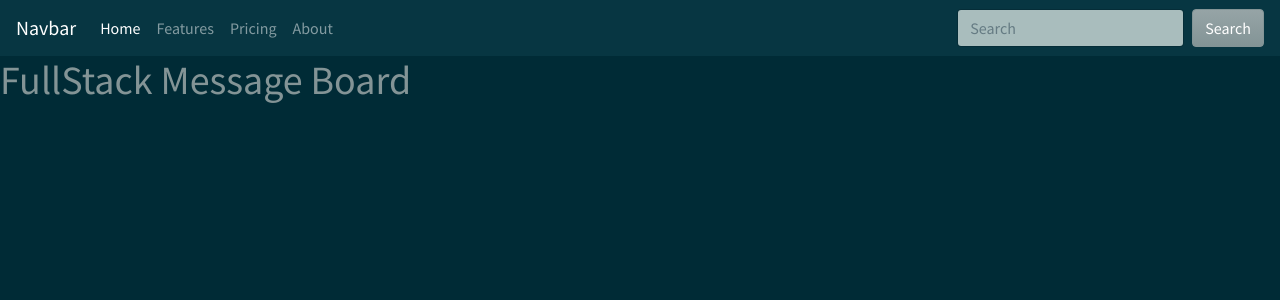
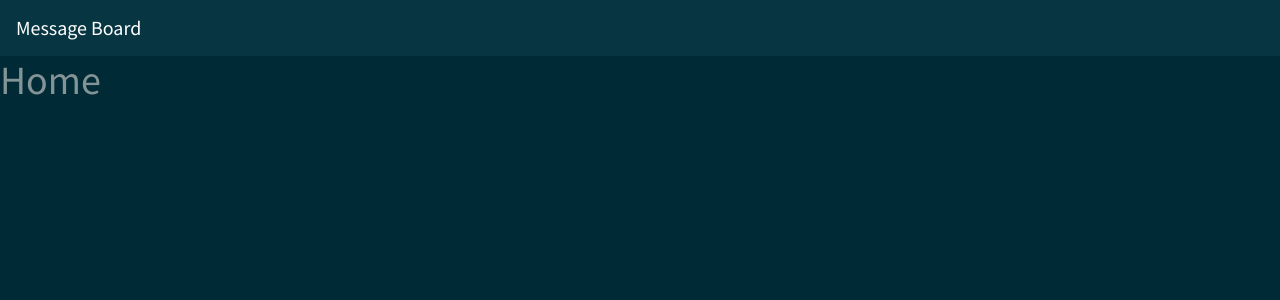
Before and after one commit to UmerSharif/message-board, a Vue app in the folder client/: page / in a window 1280 px wide. Shown: the top 300 px of the page. Built offline with nearby package versions, Linux system fonts and the light colour scheme.

Commit message:
setting home page

```diff
--- a/client/src/App.vue
+++ b/client/src/App.vue
@@ -2,35 +2,14 @@
   <div id="app">
     <!-- nav abar -->
     <nav class="navbar navbar-expand-lg navbar-dark bg-dark">
-  <a class="navbar-brand" href="#">Navbar</a>
-  <button class="navbar-toggler" type="button" data-toggle="collapse" data-target="#navbarColor02" aria-controls="navbarColor02" aria-expanded="false" aria-label="Toggle navigation">
-    <span class="navbar-toggler-icon"></span>
-  </button>
+  <a class="navbar-brand" href="#/">Message Board</a>
+</nav>
+ <router-view/>
+  </div>
 
-  <div class="collapse navbar-collapse" id="navbarColor02">
-    <ul class="navbar-nav mr-auto">
-      <li class="nav-item active">
-        <a class="nav-link" href="#">Home <span class="sr-only">(current)</span></a>
-      </li>
-      <li class="nav-item">
-        <a class="nav-link" href="#">Features</a>
-      </li>
-      <li class="nav-item">
-        <a class="nav-link" href="#">Pricing</a>
-      </li>
-      <li class="nav-item">
-        <a class="nav-link" href="#">About</a>
-      </li>
-    </ul>
-    <form class="form-inline my-2 my-lg-0">
-      <input class="form-control mr-sm-2" type="text" placeholder="Search">
-      <button class="btn btn-secondary my-2 my-sm-0" type="submit">Search</button>
-    </form>
-  </div>
-</nav>
     <!-- nav bar ends -->
-    <router-view/>
-  </div>
+
+
 </template>
 
 <style lang="scss">
--- a/client/src/views/Home.vue
+++ b/client/src/views/Home.vue
@@ -1,6 +1,6 @@
 <template>
   <div class="home">
-    <h1>FullStack Message Board</h1>
+    <h1>Home</h1>
   </div>
 </template>
 
```
Also changed, not shown: client/src/components/HelloWorld.vue (deleted, +0 -16 lines), 2 other files (tests, documents, lock files or other folders).
